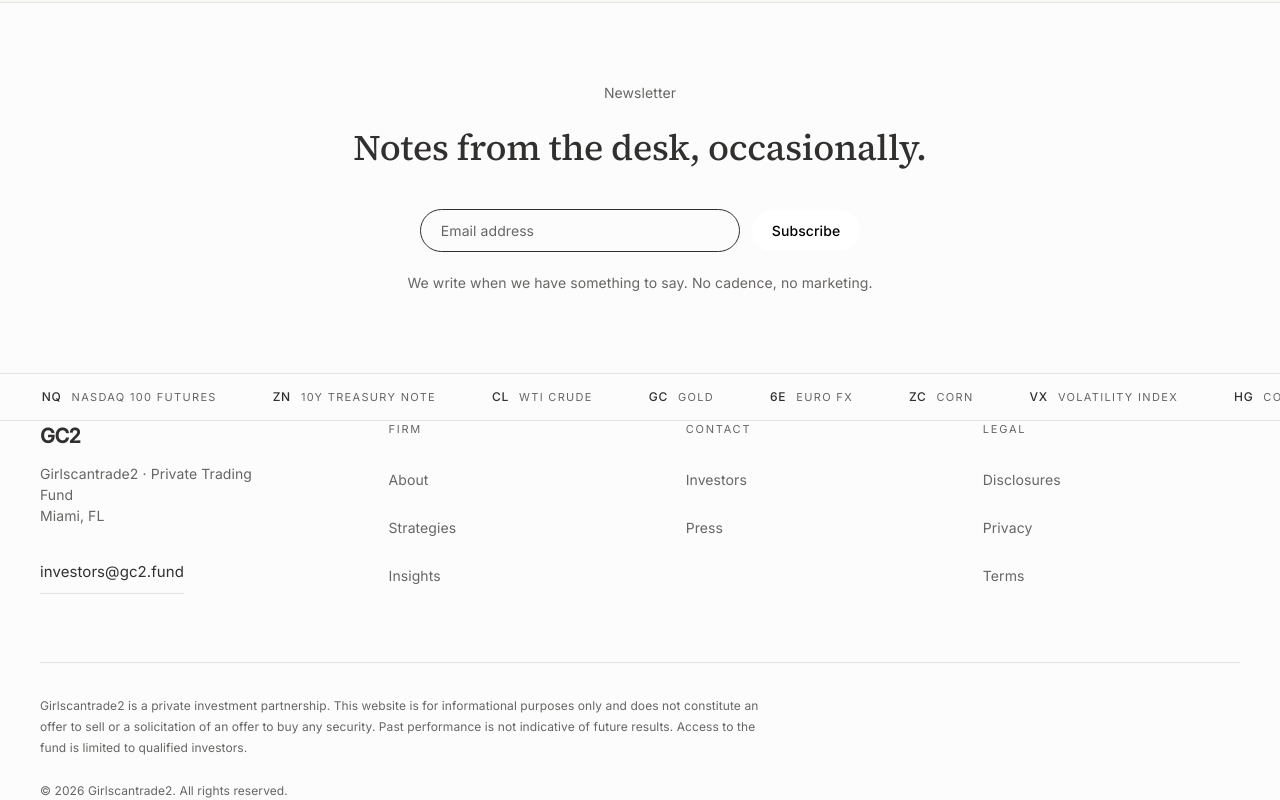
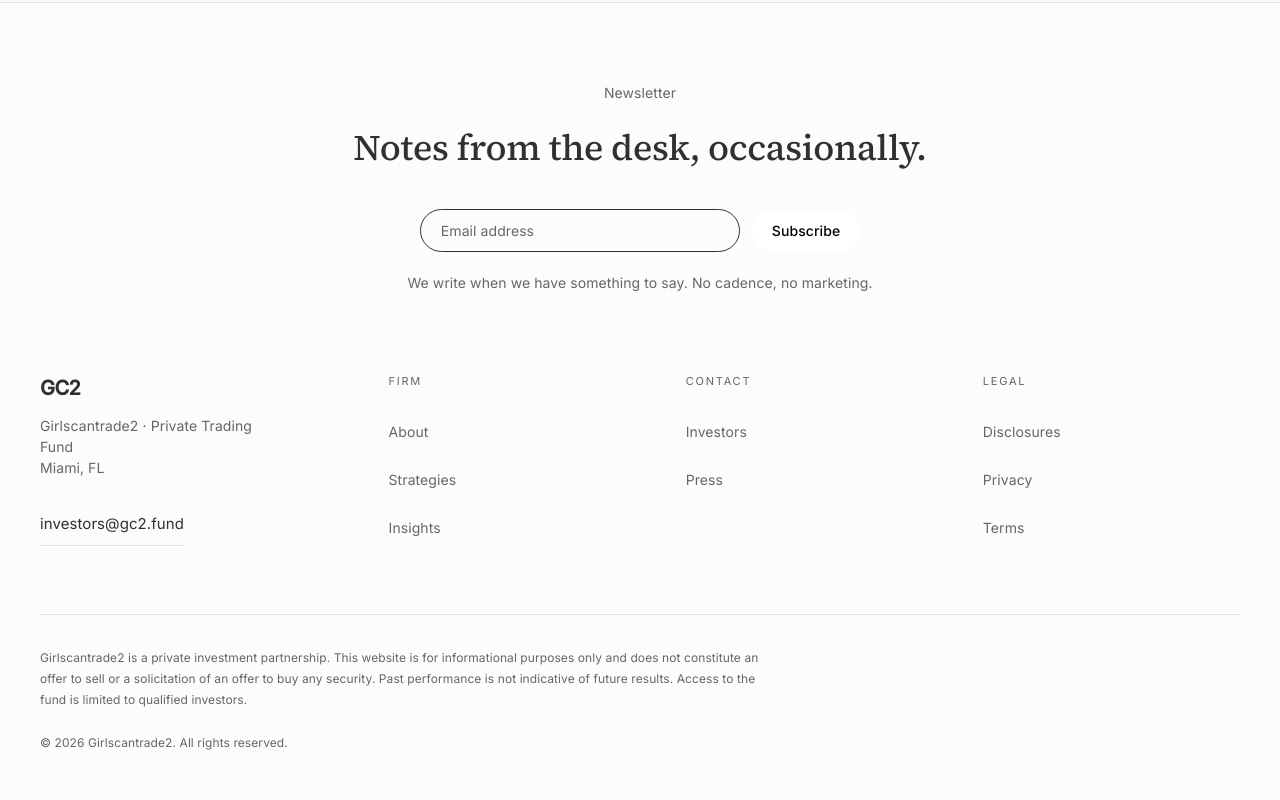
Before and after one commit to natnaelsolomon0101-sketch/gc2-site, a Next.js app: page / in a window 1280 px wide. Shown: the part 4309-5109 px from the top of the page. After the commit the page ends 5061 px from the top, so only its background shows below. Built offline with nearby package versions, Linux system fonts and the light colour scheme.

Commit message:
style(design): FINDING-003 — remove futures ticker strip
A dense bordered data band contradicts the spec's imagery rule (sculptural
forms only, no chart art) and the un-divided-whitespace principle. You
pre-authorised deleting it if it fought the cleanness. It does.

```diff
--- a/app/page.tsx
+++ b/app/page.tsx
@@ -5,7 +5,6 @@ import Firm from "@/components/Firm";
 import Strategies from "@/components/Strategies";
 import Insights from "@/components/Insights";
 import Newsletter from "@/components/Newsletter";
-import Ticker from "@/components/Ticker";
 import Footer from "@/components/Footer";
 import { FUND, SITE_URL, CONTACT } from "@/content/site";
 
@@ -41,7 +40,6 @@ export default function Page() {
         <Insights />
         <Newsletter />
       </main>
-      <Ticker />
       <Footer />
       <script type="application/ld+json"
         dangerouslySetInnerHTML={{ __html: JSON.stringify(jsonLd) }} />
--- a/components/Ticker.tsx
+++ /dev/null
@@ -1,21 +0,0 @@
-import { TICKER } from "@/content/site";
-
-/** Thin monochrome strip above the footer. Decorative — hidden from AT. */
-export default function Ticker() {
-  return (
-    <div aria-hidden className="overflow-hidden border-y border-stone bg-paper-white">
-      <div className="flex w-max animate-[gc2Ticker_60s_linear_infinite] motion-reduce:animate-none">
-        {[0, 1].map((set) => (
-          <div className="flex shrink-0" key={set}>
-            {TICKER.map((t) => (
-              <div key={`${set}-${t.symbol}`} className="flex items-baseline gap-2.5 whitespace-nowrap px-7 py-3.5">
-                <span className="text-[12px] font-medium tracking-[0.06em] text-graphite-ink">{t.symbol}</span>
-                <span className="text-[11px] uppercase tracking-[0.12em] text-pebble">{t.label}</span>
-              </div>
-            ))}
-          </div>
-        ))}
-      </div>
-    </div>
-  );
-}
```
